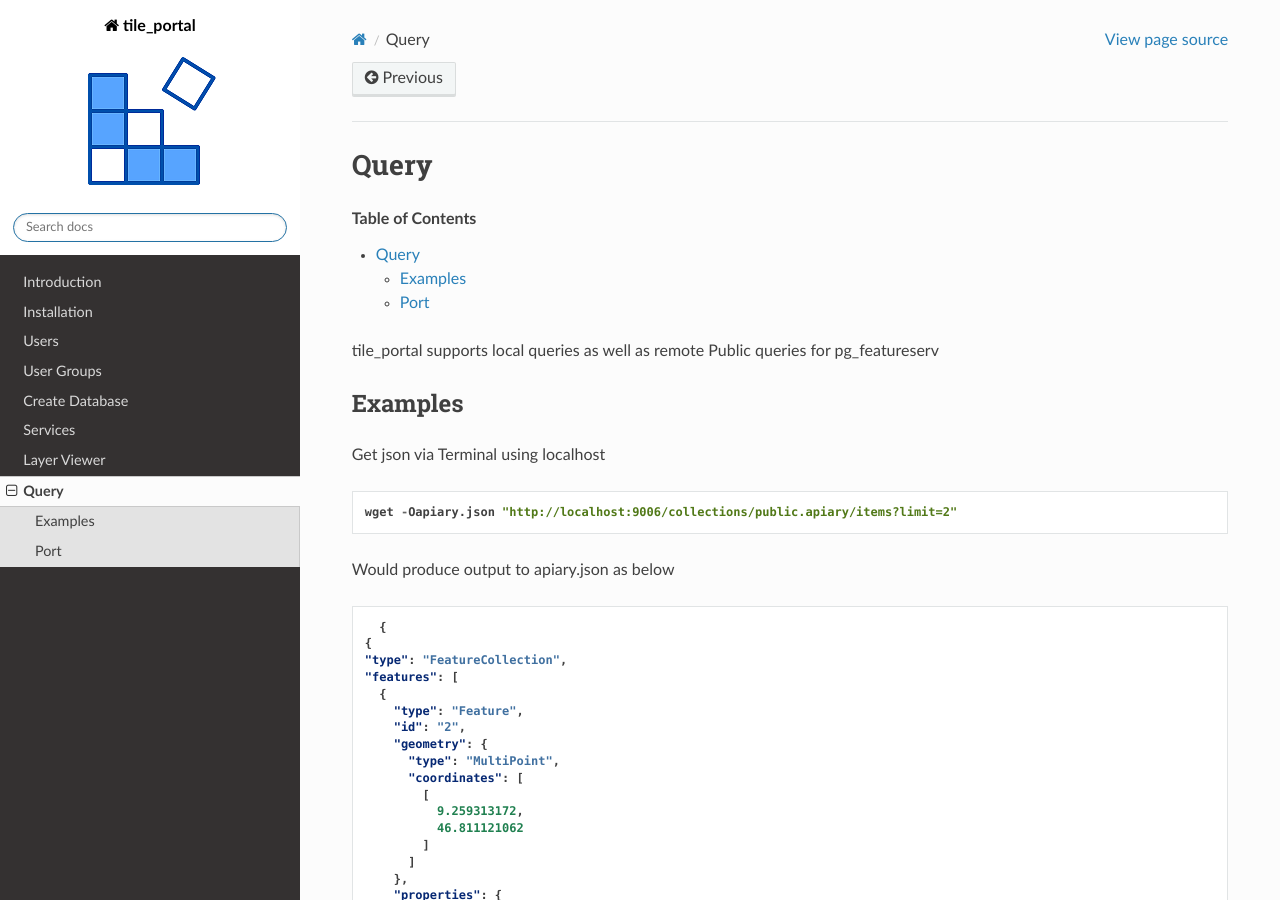
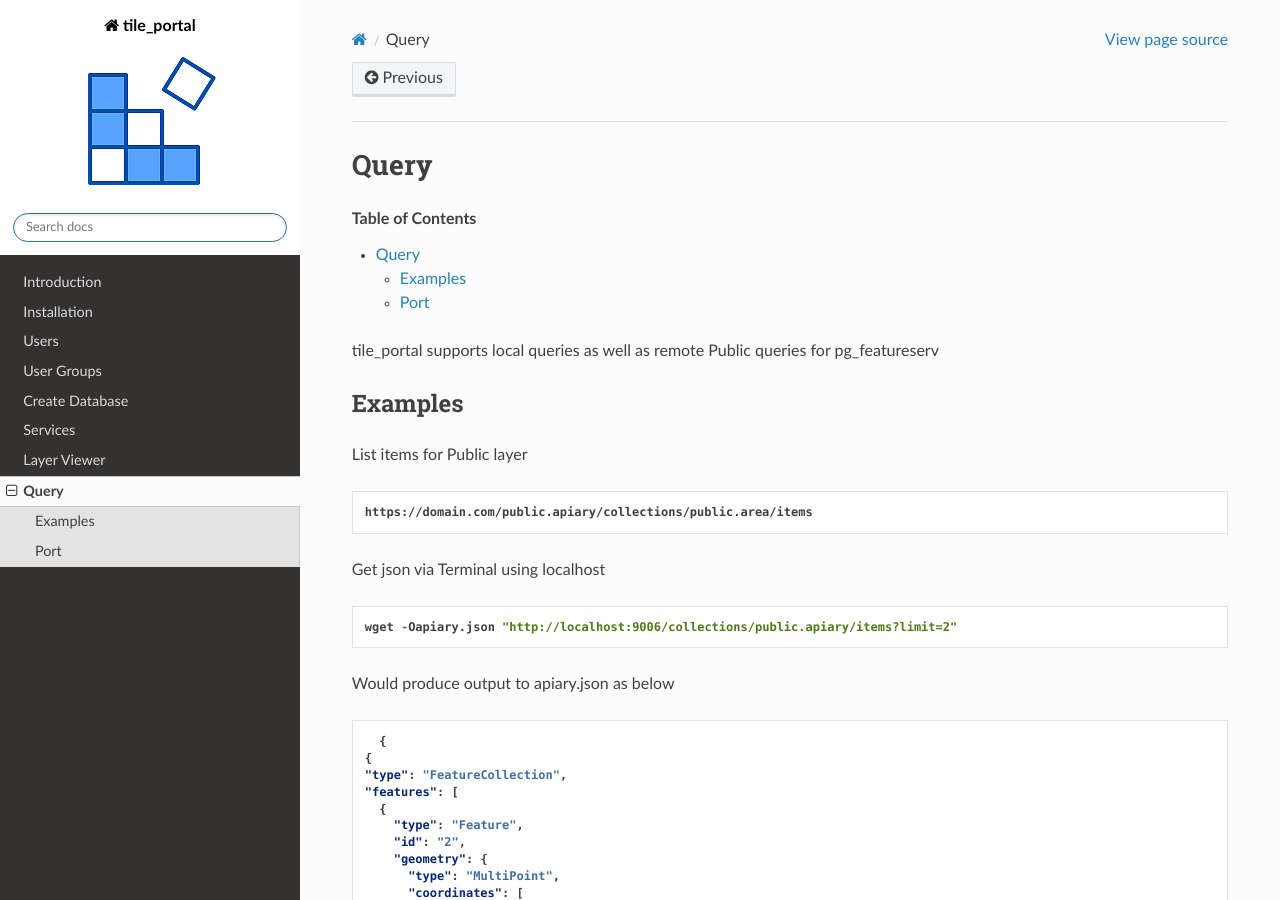
Before and after one commit to AcuGIS/Tile-Portal, a Sphinx documentation site: the page built from docs/source/query.rst, in a window 1280 px wide and 900 px high. Built offline with Sphinx 7.4.7 and the Read the Docs theme 3.1.0, drawn with Linux system fonts in a browser that asks for light colours.

Commit message:
Update query.rst

```diff
--- a/docs/source/query.rst
+++ b/docs/source/query.rst
@@ -16,6 +16,12 @@ tile_portal supports local queries as well as remote Public queries for pg_featu
 
 Examples
 =======================
+
+List items for Public layer
+
+.. code-block:: hrml
+
+   https://domain.com/public.apiary/collections/public.area/items
 
 Get json via Terminal using localhost
 
```
